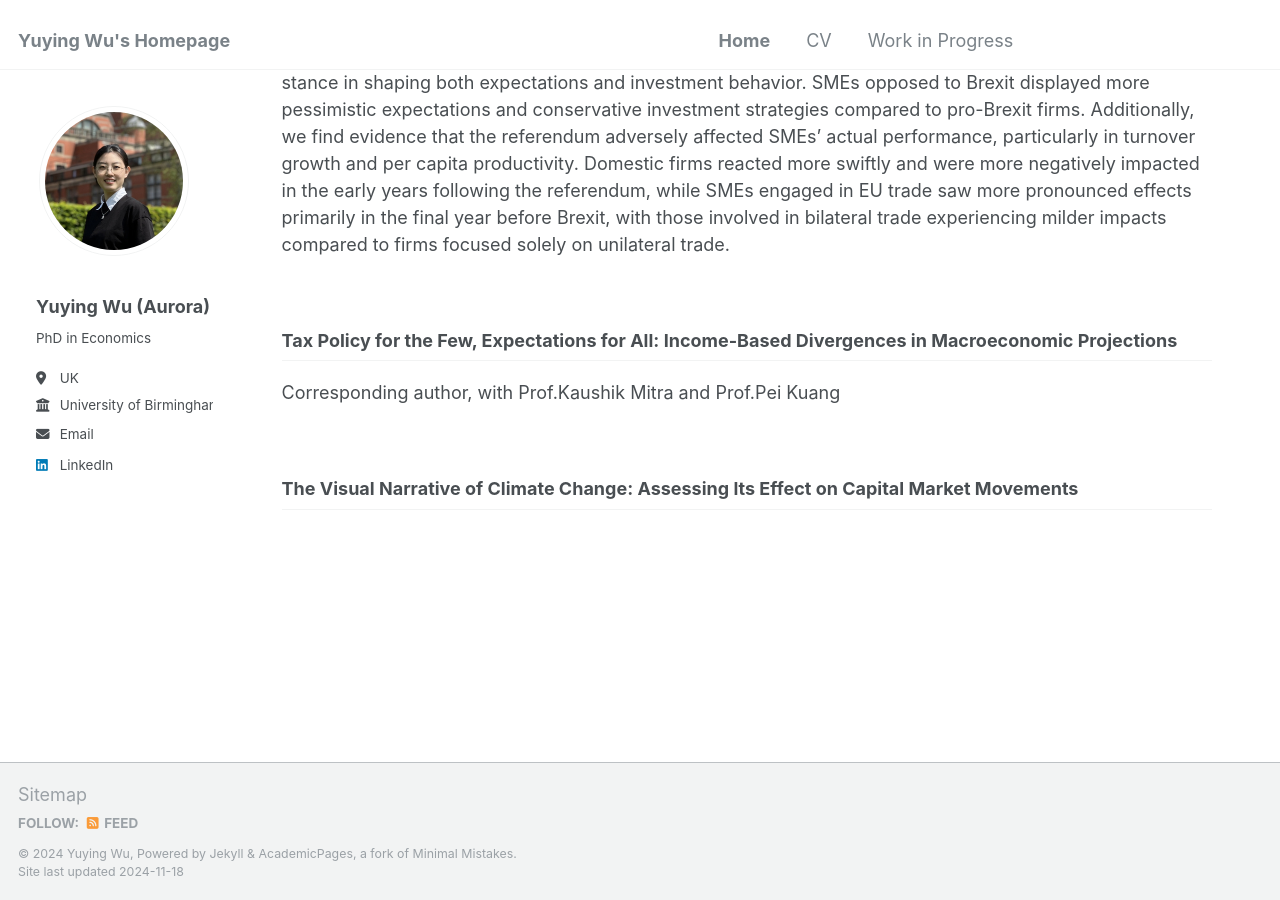
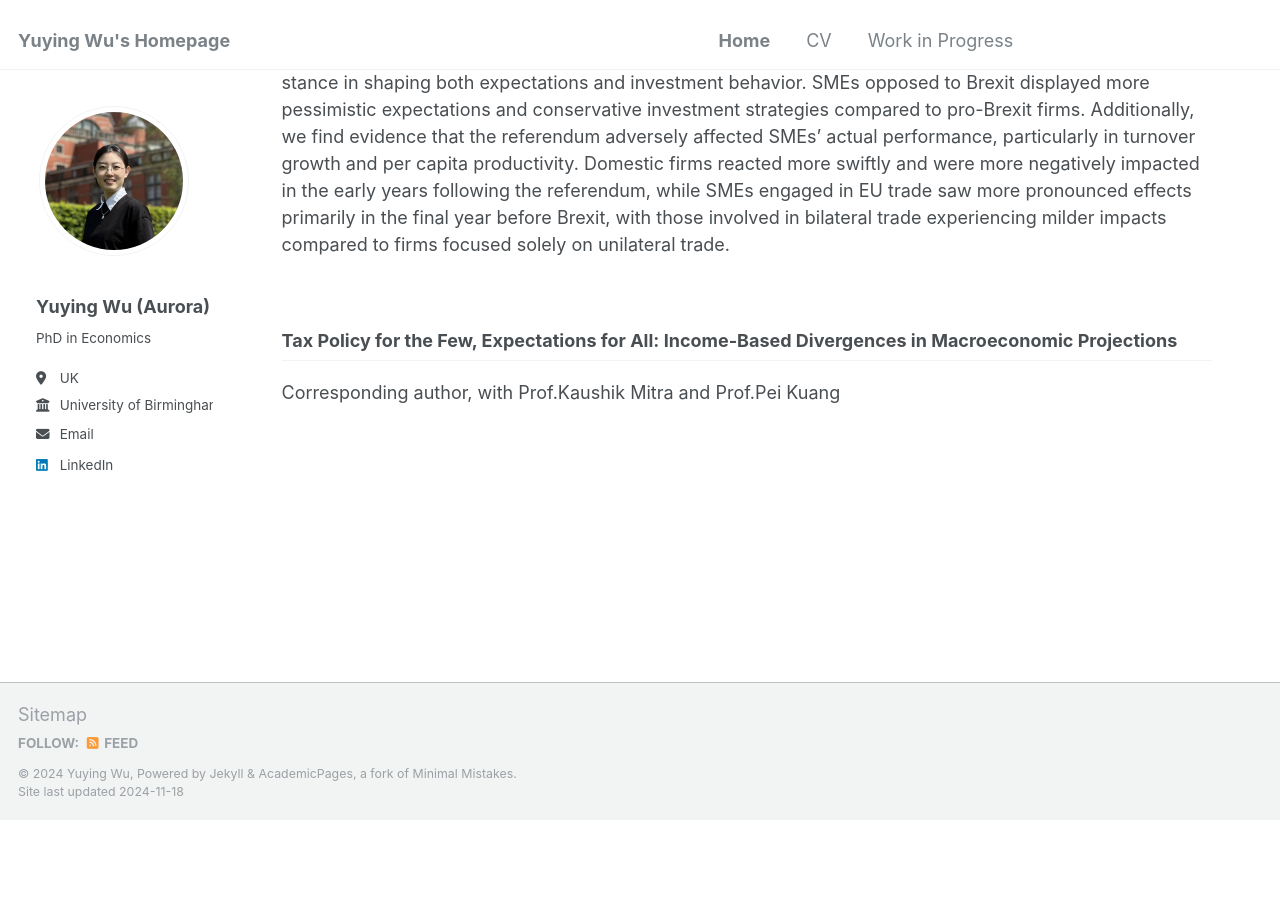
Before and after one commit to YUYINGWU-AURORA/YUYINGWU-AURORA.github.io, a Jekyll site: the page built from _pages/publications.md, in a window 1280 px wide and 900 px high, scrolled down 602 px. Built offline with Jekyll 4.4.1, drawn with Linux system fonts in a browser that asks for light colours; after the commit the page ends 1422 px from its top, so only the background shows below that.

Commit message:
Update publications.md

```diff
--- a/_pages/publications.md
+++ b/_pages/publications.md
@@ -30,12 +30,3 @@ Abstract: Using data from the Longitudinal Small Business Survey (LSBS), this pa
 ### Tax Policy for the Few, Expectations for All: Income-Based Divergences in Macroeconomic Projections
 
 Corresponding author, with Prof.Kaushik Mitra and Prof.Pei Kuang
-
-
-
-
-
-
-
-
-### The Visual Narrative of Climate Change: Assessing lts Effect on Capital Market Movements
```
